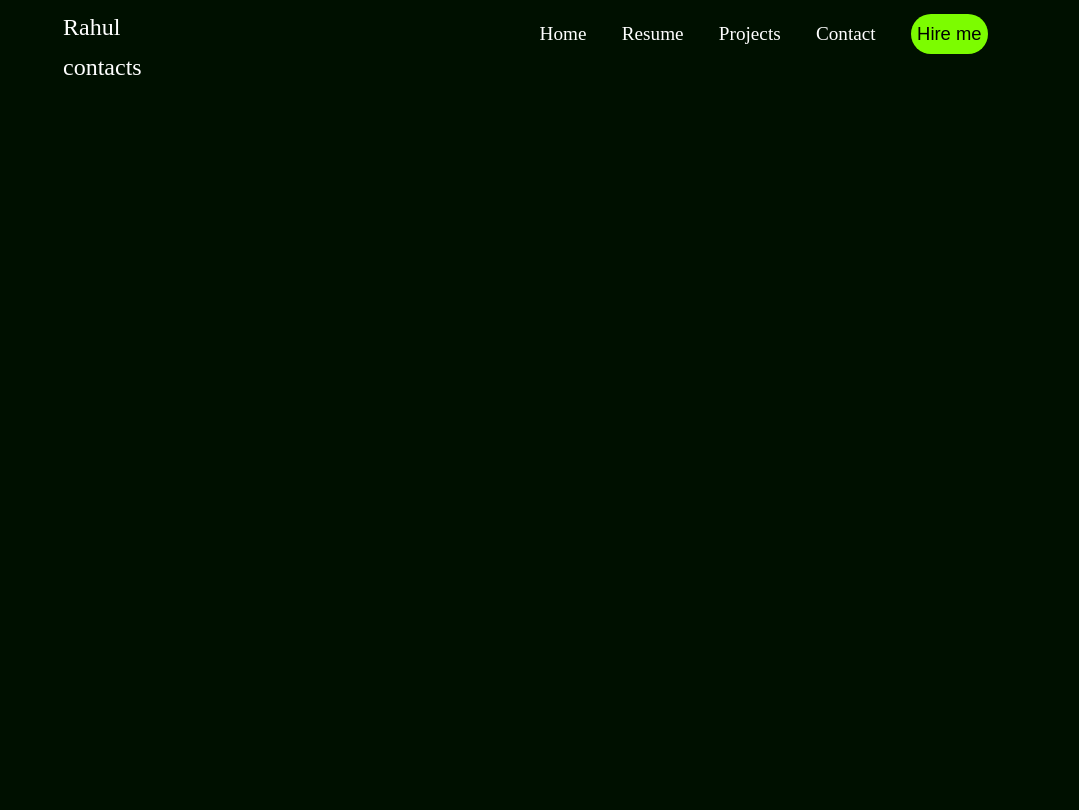
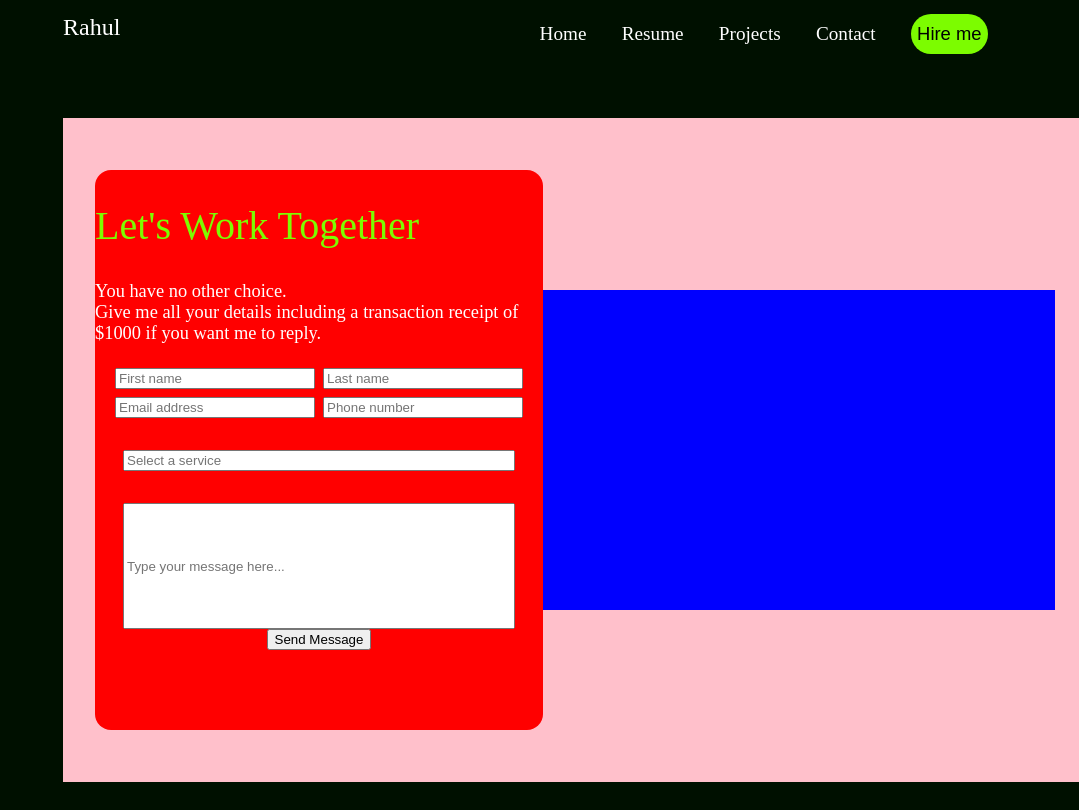
Before and after one commit to RSourceCode/RSourceCode.github.io, a plain HTML site: page Contact.html in a window 1280 px wide. Shown: the whole page, without its empty margins (201-1280 px from the left). Drawn offline with Linux system fonts and the light colour scheme.

Commit message:
furnished contacts

```diff
--- a/Contact.html
+++ b/Contact.html
@@ -37,6 +37,44 @@
         </div>
     </div>
 
-    contacts
+    <div class="contact">
+        <div class="contact-col1">
+            <div class="subheading green-text">
+                Let's Work Together
+            </div>
+            <div class="contact-subheading-text">
+                You have no other choice. <br> Give me all your details including a transaction receipt of $1000 if you want me to reply.
+            </div>
+            <form class="contact-form">
+                <div class="contact-form-top">
+                    <input class="contact-input" type="text" placeholder="First name">
+
+                    </input>
+                    <input class="contact-input"  type="text" placeholder="Last name">
+
+                    </input>
+                    <input class="contact-input"  type="text" placeholder="Email address">
+
+                    </input>
+                    <input class="contact-input"  type="text" placeholder="Phone number">
+
+                    </input>
+                </div>
+                <input class="contact-input-long" type="text" placeholder="Select a service">
+
+                </input>
+                <input class="contact-input-big" type="text" placeholder="Type your message here...">
+
+                </input>
+                <button class="contact-form-submit" type="submit">
+                    Send Message
+                </button>
+            </form>
+        </div>
+        <div class="contact-col2">
+
+        </div>
+
+    </div>
 </body>
 </html>
--- a/style.css
+++ b/style.css
@@ -281,6 +281,69 @@ li::marker{
     color: white;
 }
 
+.contact{
+    height: 83vh;
+    width: 80vw;
+    background-color: pink;
+    display: flex;
+    justify-content: center;
+    align-items: center;
+    margin-top: 8vh;
+}
+
+.contact-col1{
+
+    width: 35vw;
+    height: 70vh;
+    display: flex;
+    flex-direction: column;
+    /* background-color: rgba(255, 255, 255, 0.133); */
+    background-color: red;
+    border-radius: 2vmin;
+    /* margin-right: 2.5vw; */
+}
+
+.contact-subheading-text{
+    font-size: 2.3vmin;
+    margin-bottom: 3vmin;
+}
+
+.contact-form{
+    display: flex;
+    flex-direction: column;
+    justify-content: space-evenly;
+    align-items: center;
+}
+
+.contact-form-top{
+    display: grid;
+    grid-template-columns: 1fr 1fr;
+    gap: 1vmin;
+}
+
+.contact-input{
+    width: 15vw;
+}
+.contact-input-long{
+    width: 30vw;
+    margin: 4vh 0;
+}
+.contact-input-big{
+    width: 30vw;
+    height:15vh;
+}
+
+.contact-form-submit{
+
+}
+
+.contact-col2{
+    width: 40vw;
+    height: 40vh;
+    background-color: blue;
+}
+
+
 @media only screen and (max-width : 600px){
     *{
         margin: 0;
```
